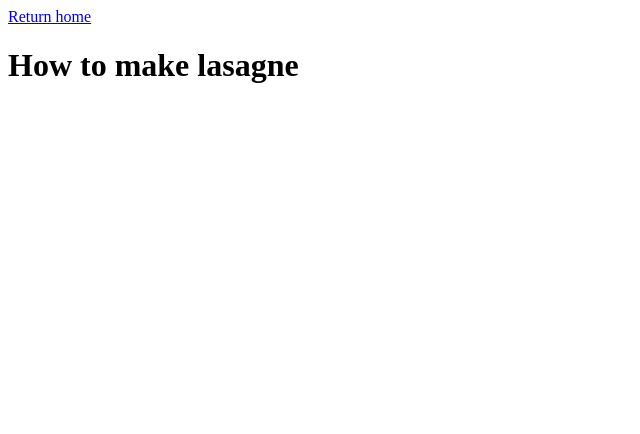
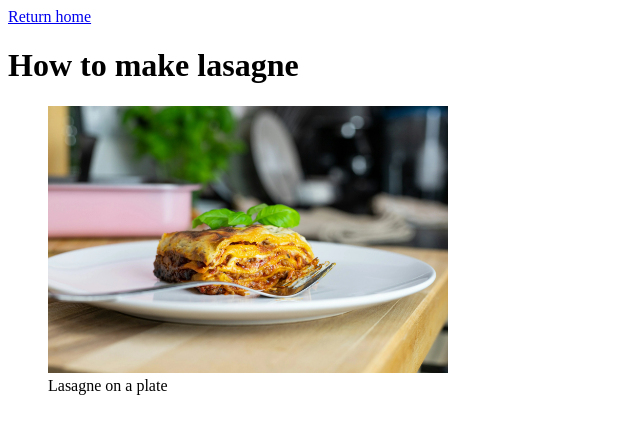
Before and after one commit to Braxxian/odin-recipies, a plain HTML site: page recipes/lasagne.html in a window 1280 px wide. Shown: the whole page, without its empty margins (0-640 px from the left). Drawn offline with Linux system fonts and the light colour scheme.

Commit message:
add lasagne image with description

```diff
--- a/recipes/lasagne.html
+++ b/recipes/lasagne.html
@@ -10,7 +10,12 @@
 <body>
     <a href="../index.html" target="_blank" alt="Link back to home page">Return home</a>
     <h1>How to make lasagne</h1>
-    <img src="">
+    <figure>
+        <img src="../images/lasagne.webp" width="400" alt="picture of a lasagne">
+        <figcaption>Lasagne on a plate</figcaption>
+    </figure>
+
+
 
 
 
```
